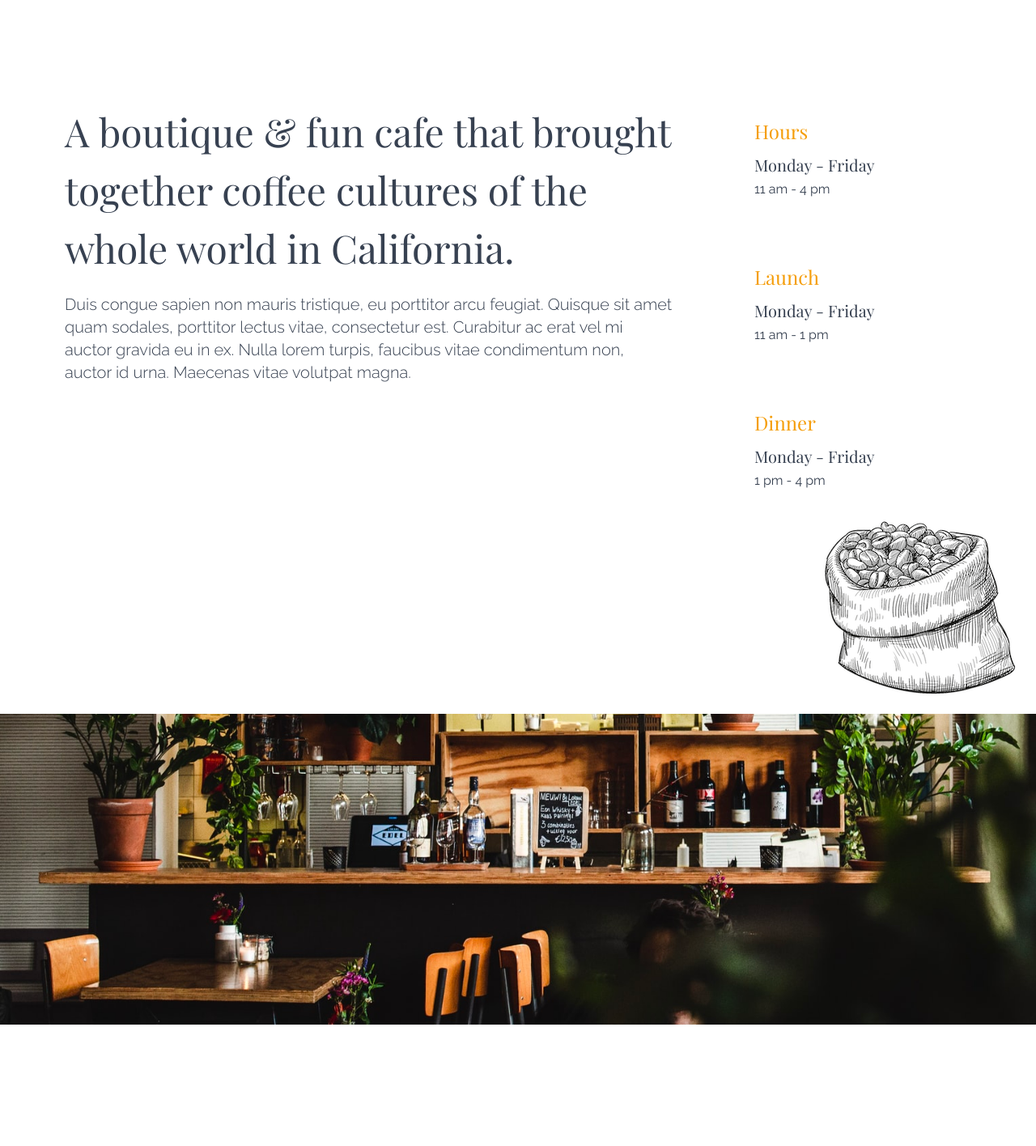
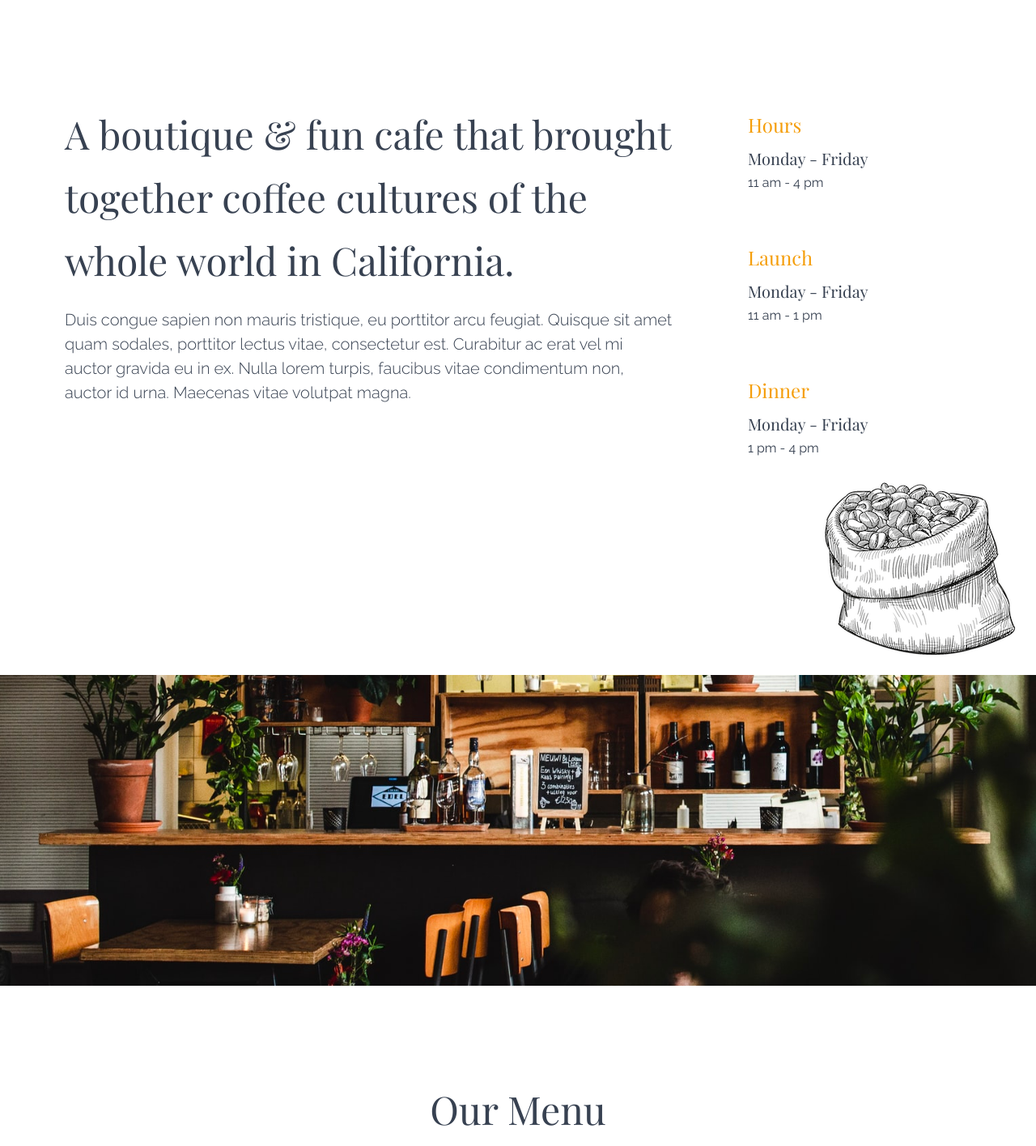
Before and after one commit to moonlik/coffee-shop-project, a React (Create React App) app: page / in a window 1280 px wide. Shown: the part 806-2222 px from the top of the page at 81% size. Built offline with nearby package versions, Linux system fonts and the light colour scheme.

Commit message:
Fixed margins, paddings, line-height

```diff
--- a/src/About.js
+++ b/src/About.js
@@ -14,22 +14,22 @@ export default function About() {
                 <div className="flex flex-wrap xl:flex-nowrap items-start -m-10" ref={containerRef}>
                     <div className="xl:w-2/3 animate-fadein-top m-10">
                         <div className={`max-w-3xl mx-auto px-4 xl:px-0 md:ml-16 opacity-0 ${isVisible && 'animate-fadein-bottom opacity-100'}`}>
-                            <h2 className="text-3xl md:text-5xl font-serif md:leading-normal">A boutique & fun cafe that brought together coffee cultures of the whole world in California.</h2>
-                            <p className="mt-3 sm:mt-5 text-lg md:text-xl font-light">Duis congue sapien non mauris tristique, eu porttitor arcu feugiat. Quisque sit amet quam sodales, porttitor lectus vitae, consectetur est. Curabitur ac erat vel mi auctor gravida eu in ex. Nulla lorem turpis, faucibus vitae condimentum non, auctor id urna. Maecenas vitae volutpat magna.</p>
+                            <h2 className="text-3xl md:text-5xl font-serif leading-normal lg:leading-relaxed">A boutique & fun cafe that brought together coffee cultures of the whole world in California.</h2>
+                            <p className="mt-3 sm:mt-5 text-lg md:text-xl md:leading-normal font-light">Duis congue sapien non mauris tristique, eu porttitor arcu feugiat. Quisque sit amet quam sodales, porttitor lectus vitae, consectetur est. Curabitur ac erat vel mi auctor gravida eu in ex. Nulla lorem turpis, faucibus vitae condimentum non, auctor id urna. Maecenas vitae volutpat magna.</p>
                         </div>
                     </div>
                     <div className="xl:w-1/3 flex flex-wrap xl:px-0 m-5 pl-3 md:pl-16 xl:pl-0">
-                        <div className={`opacity-0 m-6 md:m-10 ${isVisible && 'animate-fadein-bottom opacity-100'}`}>
+                        <div className={`opacity-0 m-6 md:m-8 ${isVisible && 'animate-fadein-bottom opacity-100'}`}>
                             <h3 className="text-2xl font-serif mb-3 text-yellow-500">Hours</h3>
                             <p className="text-xl font-serif mb-1">Monday - Friday</p>
                             <p>11 am - 4 pm</p>
                         </div>
-                        <div className={`opacity-0 m-6 md:m-10 ${isVisible && 'animate-fadein-bottom opacity-100'}`}>
+                        <div className={`opacity-0 m-6 md:m-8 ${isVisible && 'animate-fadein-bottom opacity-100'}`}>
                             <h3 className="text-2xl font-serif mb-3 text-yellow-500">Launch</h3>
                             <p className="text-xl font-serif mb-1">Monday - Friday</p>
                             <p>11 am - 1 pm</p>
                         </div>
-                        <div className={`opacity-0 m-6 md:m-10 ${isVisible && 'animate-fadein-bottom opacity-100'}`}>
+                        <div className={`opacity-0 m-6 md:m-8 ${isVisible && 'animate-fadein-bottom opacity-100'}`}>
                             <h3 className="text-2xl font-serif mb-3 text-yellow-500">Dinner</h3>
                             <p className="text-xl font-serif mb-1">Monday - Friday</p>
                             <p>1 pm - 4 pm</p>
--- a/src/Header.js
+++ b/src/Header.js
@@ -24,8 +24,8 @@ export default function Header(props) {
                 </div>
               </nav>
             </div>
-            <main className="md:ml-12 px-4 sm:px-6 lg:px-8 mt-24 md:mt-36">
-              <div className="text-left delay-150 animate-fadein-bottom">
+            <div className="ml-4 md:ml-12 px-4 md:px-8 mt-24 md:mt-36">
+              <div className="text-left animate-fadein-bottom">
                 <h1 className="tracking-tight text-yellow-700 text-5xl md:text-7xl font-serif">
                   <span className="block">Baked desserts</span>{' '}
                   <span className="block">& roasted coffee</span>
@@ -36,7 +36,7 @@ export default function Header(props) {
                 </p>
                 <a href="#menu" className="transition duration-500 ease-in-out w-max mt-6 sm:mt-8 tracking-wider flex items-center justify-center px-8 py-3 border-2 border-brown-500 font-medium rounded-md text-white bg-brown-500 hover:bg-transparent hover:text-brown-500 md:py-4 md:text-md md:px-10 uppercase">Order now</a>
               </div>
-            </main>
+            </div>
           </div>
         </div>
       </div>
--- a/src/Menu.js
+++ b/src/Menu.js
@@ -13,7 +13,7 @@ export default function Menu(props) {
             <img width="281" height="300" src={coffeeTree} alt="Coffee beans" className="absolute bottom-16 left-0"></img>
 
             <div className="px-10 md:px-20 mb-10 max-w-4xl mx-auto" id="menu" ref={containerRef}>
-                <h2 className="text-center text-3xl md:text-5xl font-thin font-serif md:leading-relaxed">Our Menu</h2>
+                <h2 className="text-center text-3xl md:text-5xl font-thin font-serif mb-4 md:mb-6">Our Menu</h2>
                 <p className="text-center text-md md:text-lg font-light">Duis congue sapien non mauris tristique, eu porttitor arcu feugiat. Quisque sit amet quam sodales, porttitor lectus vitae, consectetur.</p>
             </div>
 
```
Also changed, not shown: src/Feature.js.
